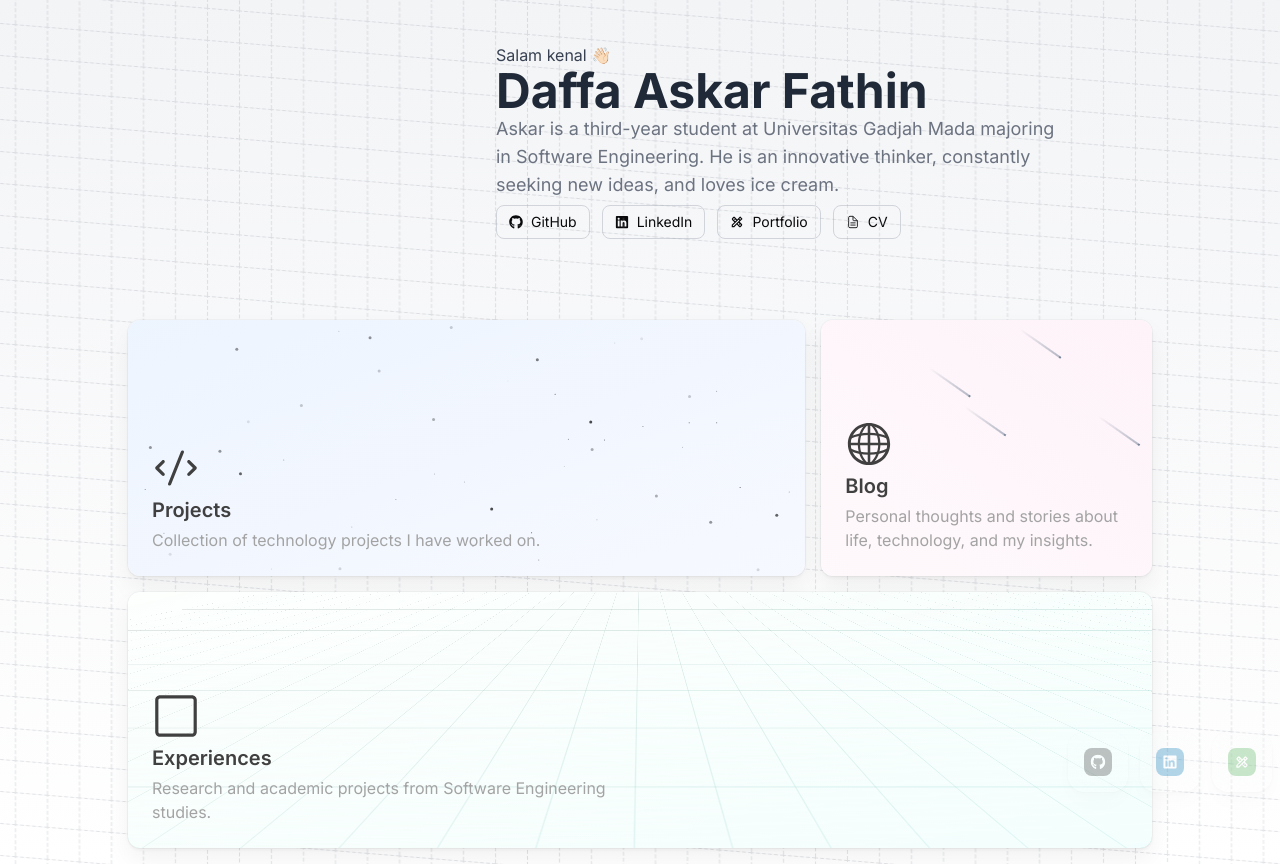
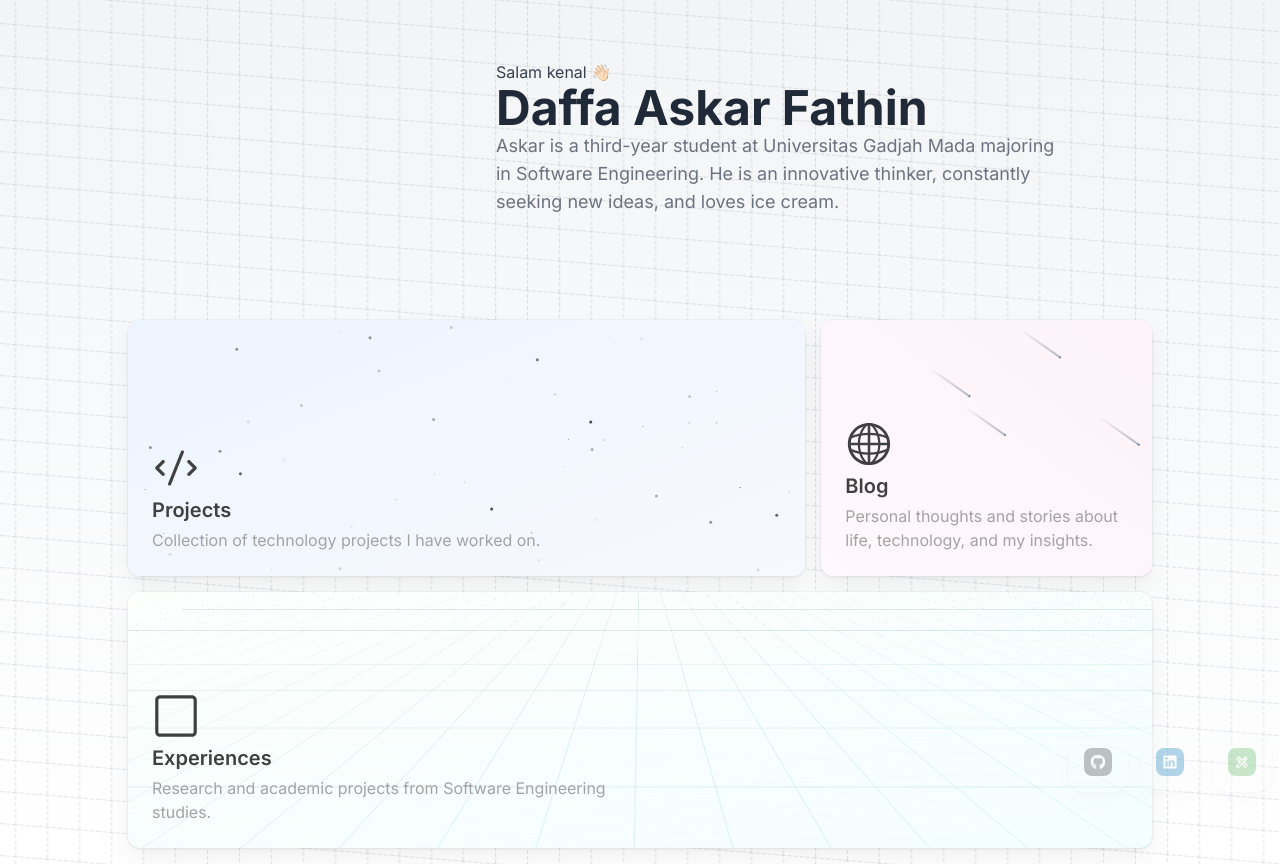
Before and after one commit to askar-ef/askarwebsite, a Next.js app: page / in a window 1280 px wide. Built offline with nearby package versions, Linux system fonts and the light colour scheme.

Commit message:
add flip coin in profile pict

```diff
--- a/src/app/page.tsx
+++ b/src/app/page.tsx
@@ -165,10 +165,13 @@ const Home = () => {
       <div className="max-w-4xl mx-auto">
         <div className="flex flex-col md:flex-row items-center gap-8">
           <CoolMode options={coolModeOptions}>
-            <div className="relative w-52 h-52 md:w-64 md:h-64 cursor-pointer">
+            <div className="relative w-52 h-52 md:w-64 md:h-64 cursor-pointer [perspective:1000px]">
+              <div className="relative w-full h-full transition-all duration-700 [transform-style:preserve-3d] hover:[transform:rotateY(180deg)]">
+                {/* Front face */}
+                <div className="absolute inset-0 [backface-visibility:hidden]">
                   <Image
                     src="/ASKAR-TF-AKBAR-2.png"
-                alt="Profile Picture"
+                    alt="Profile Picture Front"
                     layout="fill"
                     className={`rounded-full object-cover transition-all duration-500 ${
                       loaded ? "opacity-100 blur-0" : "opacity-0 blur-lg"
@@ -176,6 +179,18 @@ const Home = () => {
                     onLoadingComplete={() => setLoaded(true)}
                     priority
                   />
+                </div>
+                {/* Back face */}
+                <div className="absolute inset-0 [transform:rotateY(180deg)] [backface-visibility:hidden]">
+                  <Image
+                    src="/ASKAR-DSSDI.jpg"
+                    alt="Profile Picture Back"
+                    layout="fill"
+                    className="rounded-full object-cover"
+                    priority
+                  />
+                </div>
+              </div>
             </div>
           </CoolMode>
 
@@ -197,30 +212,6 @@ const Home = () => {
                 constantly seeking new ideas, and loves ice cream.
               </p>
             </BlurFade>
-
-            <div className="flex flex-wrap gap-3 justify-center md:justify-start">
-              <SocialButton
-                href="https://github.com/askar-ef"
-                icon={<FaGithub />}
-                label="GitHub"
-              />
-              <SocialButton
-                href="https://linkedin.com/in/daffaaskarfathin"
-                icon={<FaLinkedin />}
-                label="LinkedIn"
-              />
-              <SocialButton
-                href="/portfolio"
-                icon={<MdOutlineDesignServices />}
-                label="Portfolio"
-                internal
-              />
-              <SocialButton
-                href="https://drive.google.com/file/d/19fvPi3JQ67_eyeslFl03QbjFyubGzbYz/view"
-                icon={<IoDocumentTextOutline />}
-                label="CV"
-              />
-            </div>
           </div>
         </div>
       </div>
```
Also changed, not shown: public/ASKAR-DSSDI.jpg (added). Lines whose indentation alone changed are shown as unchanged.
